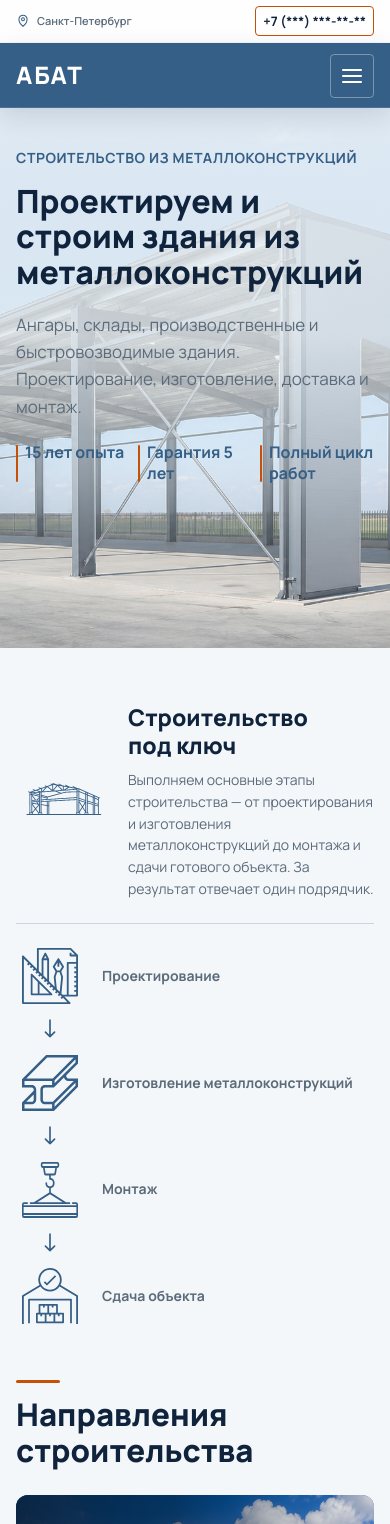
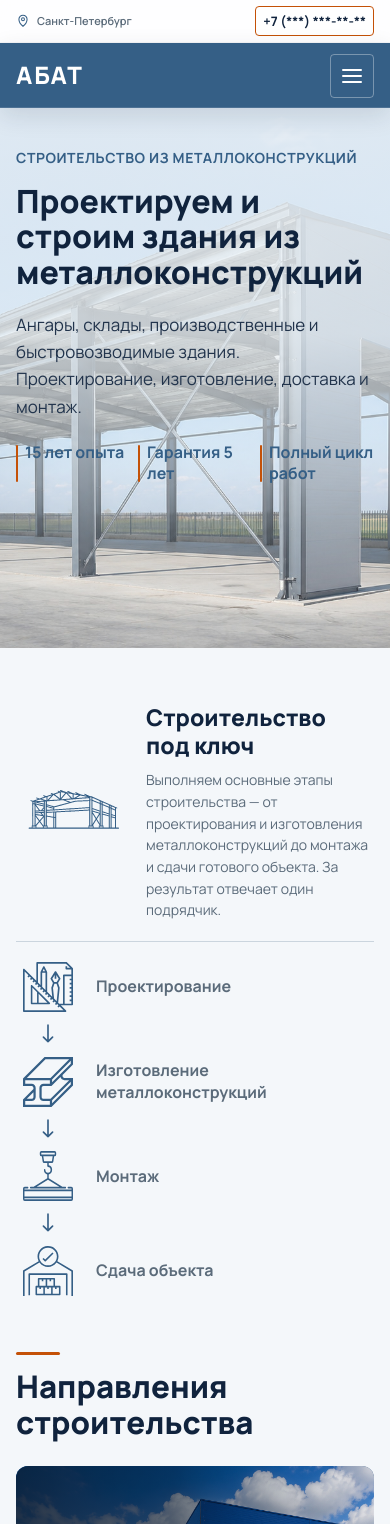
Before and after one commit to Piertotum1ocomotor/abat-site, a Next.js app: page / in a window 390 px wide. Shown: the top 1524 px of the page. Built offline with nearby package versions, Linux system fonts and the light colour scheme.

Commit message:
Polish mobile hero header and turnkey section

```diff
--- a/src/components/layout/Header.module.css
+++ b/src/components/layout/Header.module.css
@@ -315,6 +315,8 @@ a.phone:focus-visible {
 }
 
 .mobileTitle {
+  margin-top: 16px;
+  display: block;
   font-size: 20px;
   font-weight: 700;
 }
@@ -322,7 +324,7 @@ a.phone:focus-visible {
 /* Ссылки полного меню */
 
 .mobileMenu {
-  margin-top: 28px;
+  margin-top: 22px;
 }
 
 .mobileHomeLink,
@@ -419,21 +421,54 @@ a.phone:focus-visible {
 }
 
 .mobileMessengers a,
-.mobileMessengers span,
-.mobilePhone {
+.mobileMessengers span {
   color: var(--color-text-muted);
   font-size: 14px;
   font-weight: 600;
 }
 
-.mobileMessengers a:hover,
-.mobilePhone:hover {
+.mobileMessengers a:hover {
   color: var(--color-secondary);
 }
 
-.mobileMessengers span[aria-disabled="true"],
+.mobileMessengers span[aria-disabled="true"] {
+  opacity: 0.68;
+}
+
+.mobilePhone {
+  width: fit-content;
+  min-height: 46px;
+  padding: 8px 16px;
+  display: inline-flex;
+  align-items: center;
+  justify-content: center;
+  color: var(--color-text);
+  background: var(--color-surface);
+  border: 1px solid var(--color-primary);
+  border-radius: var(--radius-button);
+  font-size: 20px;
+  font-weight: 800;
+  line-height: 1.25;
+  white-space: nowrap;
+  transition:
+    background var(--motion-fast) var(--motion-easing),
+    border-color var(--motion-fast) var(--motion-easing),
+    color var(--motion-fast) var(--motion-easing);
+}
+
+a.mobilePhone:hover {
+  color: var(--color-text);
+  background: var(--color-surface-soft);
+  border-color: var(--color-primary-hover);
+}
+
+a.mobilePhone:focus-visible {
+  outline: 2px solid var(--color-focus);
+  outline-offset: 2px;
+}
+
 .mobilePhone[aria-disabled="true"] {
-  opacity: 0.68;
+  opacity: 1;
 }
 
 @keyframes panel-in {
--- a/src/components/layout/MobileNavigation.tsx
+++ b/src/components/layout/MobileNavigation.tsx
@@ -143,9 +143,15 @@ export function MobileNavigation({
       >
         <div className={styles.mobilePanel}>
           <div className={styles.mobilePanelHeader}>
-            <span id="mobile-navigation-title" className={styles.mobileTitle}>
-              Меню
-            </span>
+            {contacts.phoneHref ? (
+              <a href={contacts.phoneHref} className={styles.mobilePhone}>
+                {contacts.phone}
+              </a>
+            ) : (
+              <span className={styles.mobilePhone} aria-disabled="true">
+                {contacts.phone}
+              </span>
+            )}
 
             <button
               type="button"
@@ -156,6 +162,10 @@ export function MobileNavigation({
               <span aria-hidden="true">×</span>
             </button>
           </div>
+
+          <span id="mobile-navigation-title" className={styles.mobileTitle}>
+            Меню
+          </span>
 
           <nav className={styles.mobileMenu} aria-label="Полное меню сайта">
             <Link
@@ -241,15 +251,6 @@ export function MobileNavigation({
               )}
             </div>
 
-            {contacts.phoneHref ? (
-              <a href={contacts.phoneHref} className={styles.mobilePhone}>
-                {contacts.phone}
-              </a>
-            ) : (
-              <span className={styles.mobilePhone} aria-disabled="true">
-                {contacts.phone}
-              </span>
-            )}
           </div>
         </div>
       </dialog>
--- a/src/components/sections/Hero.module.css
+++ b/src/components/sections/Hero.module.css
@@ -202,6 +202,7 @@
 
   .description {
     margin-top: 20px;
+    color: color-mix(in srgb, var(--color-text) 76%, var(--color-text-muted));
   }
 
   .highlights {
--- a/src/components/sections/TurnkeyProcess.module.css
+++ b/src/components/sections/TurnkeyProcess.module.css
@@ -147,17 +147,17 @@
 
 @media (max-width: 767.98px) {
   .card {
-    gap: 24px;
+    gap: 20px;
   }
 
   .intro {
-    grid-template-columns: 96px minmax(0, 1fr);
-    gap: 18px;
+    grid-template-columns: 116px minmax(0, 1fr);
+    gap: 14px;
   }
 
   .illustration {
-    width: 96px;
-    height: 96px;
+    width: 116px;
+    height: 116px;
   }
 
   .title {
@@ -176,7 +176,7 @@
    * Никакого absolute positioning.
    */
   .steps {
-    padding-top: 24px;
+    padding-top: 20px;
     display: grid;
     grid-template-columns: 1fr;
     gap: 0;
@@ -192,23 +192,23 @@
   .step {
     width: 100%;
     display: grid;
-    grid-template-columns: 72px minmax(0, 1fr);
+    grid-template-columns: 66px minmax(0, 1fr);
     grid-template-rows: auto;
     align-items: center;
     justify-items: start;
-    gap: 22px;
+    gap: 18px;
     text-align: left;
   }
 
   .stepIcon {
-    width: 56px;
-    height: 56px;
+    width: 50px;
+    height: 50px;
     justify-self: center;
   }
 
   .stepLabel {
     max-width: none;
-    font-size: 14px;
+    font-size: 16px;
     text-align: left;
   }
 
@@ -220,7 +220,7 @@
   .arrow {
     position: static;
     width: 22px;
-    margin: 18px 0 18px 25px;
+    margin: 15px 0 15px 22px;
     transform: rotate(90deg);
   }
 }
@@ -229,22 +229,22 @@
 
 @media (max-width: 479px) {
   .intro {
-    grid-template-columns: 96px minmax(0, 1fr);
+    grid-template-columns: 116px minmax(0, 1fr);
+    gap: 14px;
+  }
+
+  .illustration {
+    width: 116px;
+    height: 116px;
+  }
+
+  .step {
+    grid-template-columns: 64px minmax(0, 1fr);
     gap: 16px;
   }
 
-  .illustration {
-    width: 96px;
-    height: 96px;
-  }
-
-  .step {
-    grid-template-columns: 68px minmax(0, 1fr);
-    gap: 18px;
-  }
-
   .arrow {
-    margin-left: 23px;
+    margin-left: 21px;
   }
 }
 
@@ -252,13 +252,13 @@
 
 @media (max-width: 379px) {
   .intro {
-    grid-template-columns: 82px minmax(0, 1fr);
+    grid-template-columns: 100px minmax(0, 1fr);
     gap: 14px;
   }
 
   .illustration {
-    width: 82px;
-    height: 82px;
+    width: 100px;
+    height: 100px;
   }
 
   .title {
@@ -266,17 +266,17 @@
   }
 
   .step {
-    grid-template-columns: 64px minmax(0, 1fr);
-    gap: 16px;
+    grid-template-columns: 60px minmax(0, 1fr);
+    gap: 14px;
   }
 
   .stepIcon {
-    width: 52px;
-    height: 52px;
+    width: 48px;
+    height: 48px;
   }
 
   .arrow {
     width: 20px;
-    margin: 18px 0 18px 22px;
+    margin: 15px 0 15px 20px;
   }
 }
```
